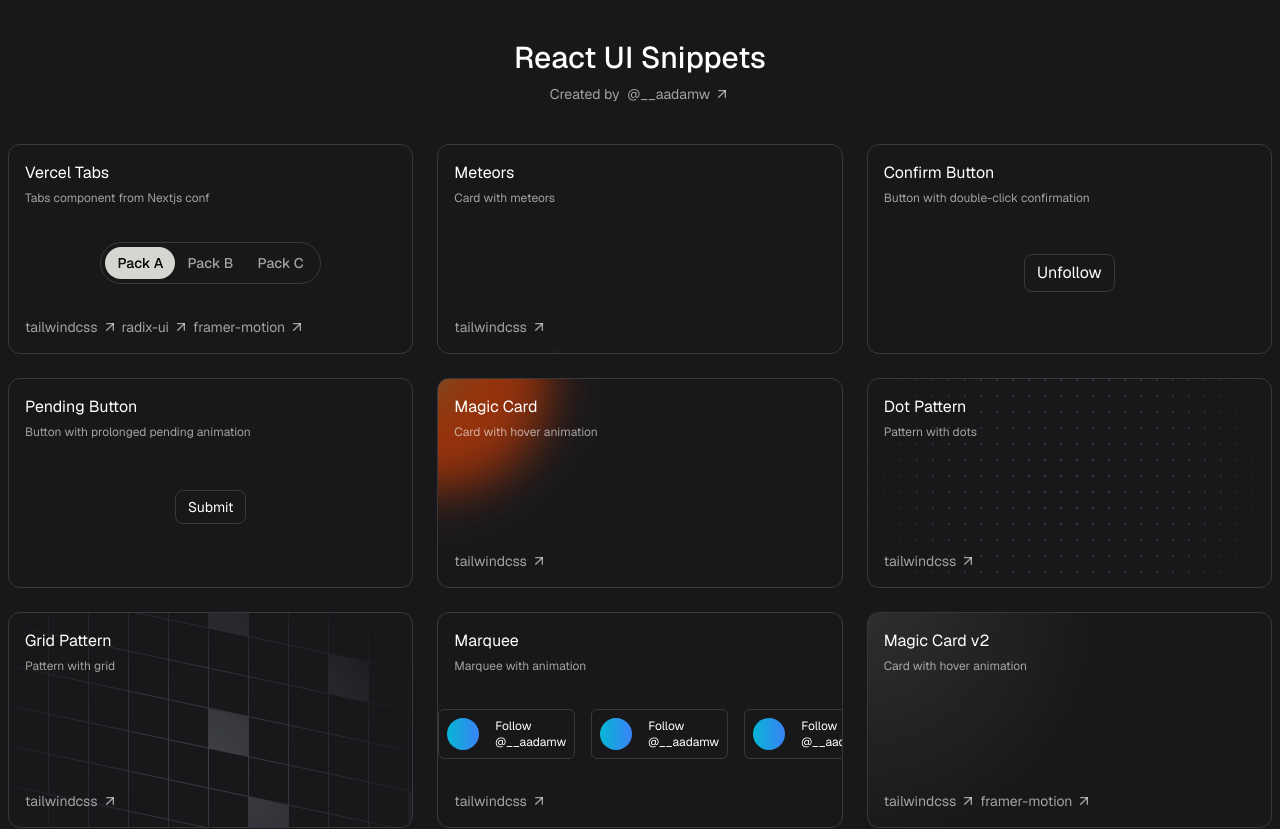
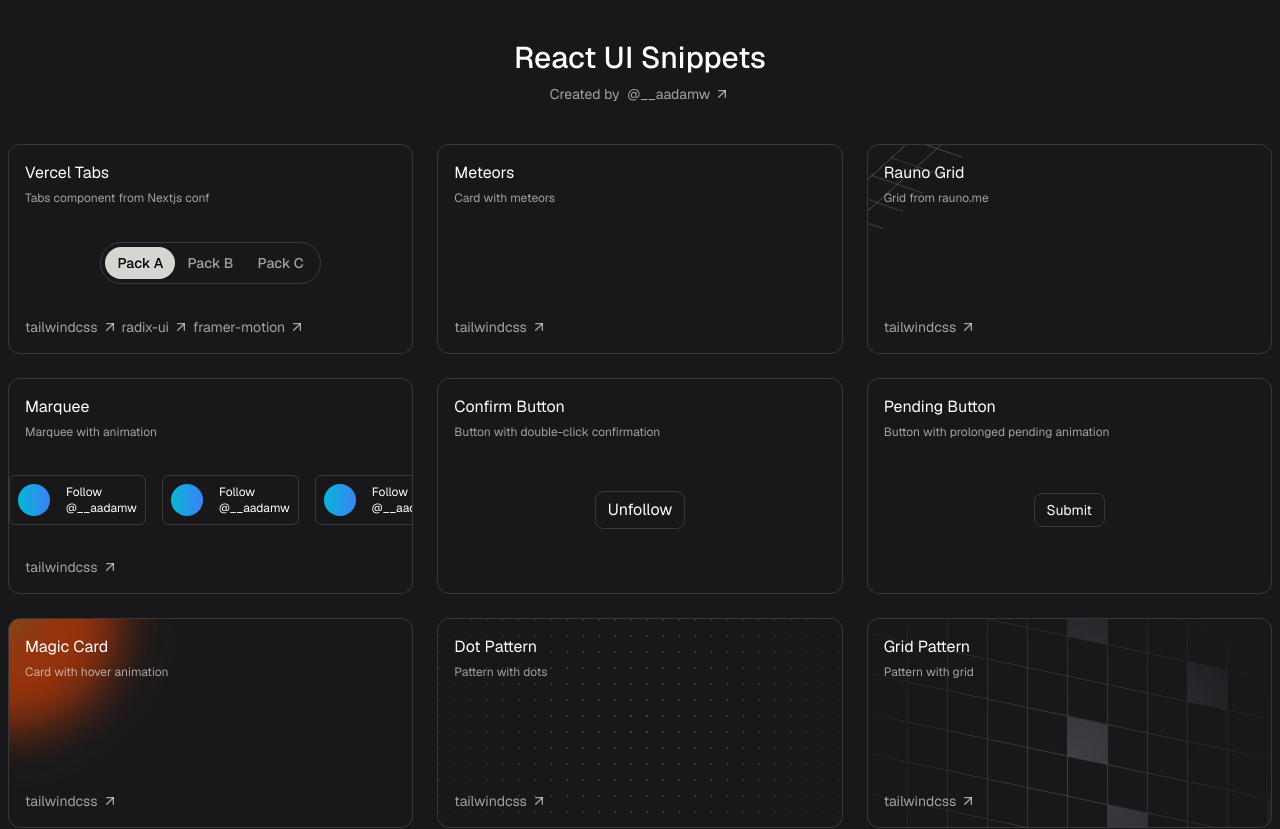
Before and after one commit to aadamw/react-snippets, a Next.js app: page / in a window 1280 px wide. Shown: the top 829 px of the page. Built offline with nearby package versions, Linux system fonts and the light colour scheme.

Commit message:
Add rauno grid

```diff
--- a/components/card.tsx
+++ b/components/card.tsx
@@ -17,7 +17,7 @@
         <span className="text-xs text-white/60">{props.description}</span>
       </div>
       <div className="py-8 flex justify-center items-center">{props.children}</div>
-      <footer className="text-sm text-white/60">
+      <footer className="text-sm text-white/60 z-20">
         <ul className="flex flex-wrap gap-1">
           {props.technologies?.map(tech => (
             <li key={tech.name}>
--- a/components/snippets/index.ts
+++ b/components/snippets/index.ts
@@ -6,6 +6,7 @@
 import { MarqueeDemo } from './marquee/marquee'
 import { Meteors } from './meteors/meteors'
 import { PendingButton } from './pending-button/pending-button'
+import { RaunoGridDemo } from './rauno-grid/rauno-grid'
 import { VercelTabs } from './vercel-tabs/vercel-tabs'
 
 export type Technology = {
@@ -38,6 +39,20 @@
     title: 'Meteors',
     description: 'Card with meteors',
     Component: Meteors,
+    technologies: [{ name: 'tailwindcss', href: 'https://tailwindcss.com/' }],
+  },
+  {
+    id: 'Rauno-Grid',
+    title: 'Rauno Grid',
+    description: 'Grid from rauno.me',
+    Component: RaunoGridDemo,
+    technologies: [{ name: 'tailwindcss', href: 'https://tailwindcss.com/' }],
+  },
+  {
+    id: 'Marquee',
+    title: 'Marquee',
+    description: 'Marquee with animation',
+    Component: MarqueeDemo,
     technologies: [{ name: 'tailwindcss', href: 'https://tailwindcss.com/' }],
   },
   {
@@ -74,13 +89,6 @@
     technologies: [{ name: 'tailwindcss', href: 'https://tailwindcss.com/' }],
   },
   {
-    id: 'Marquee',
-    title: 'Marquee',
-    description: 'Marquee with animation',
-    Component: MarqueeDemo,
-    technologies: [{ name: 'tailwindcss', href: 'https://tailwindcss.com/' }],
-  },
-  {
     id: 'Magic-Card-v2',
     title: 'Magic Card v2',
     description: 'Card with hover animation',
--- /dev/null
+++ b/components/snippets/rauno-grid/rauno-grid.tsx
@@ -0,0 +1,49 @@
+'use client'
+
+type RaunoGridProps = {
+  colors: Array<string>
+  gridCellSize: number
+}
+
+export function RaunoGrid({ gridCellSize = 80, ...props }: RaunoGridProps) {
+  const items = new Array(100).fill(true)
+
+  function getBackgroundColor() {
+    return props.colors[Math.floor(Math.random() * props.colors.length)]
+  }
+
+  const onMouseEnter = (e: React.MouseEvent<HTMLDivElement, MouseEvent>) => {
+    e.currentTarget.style.setProperty('--transition', 'background 0ms ease')
+    e.currentTarget.style.setProperty('--bgc', getBackgroundColor())
+  }
+
+  const onMouseOut = (e: React.MouseEvent<HTMLDivElement, MouseEvent>) => {
+    e.currentTarget.style.setProperty('--transition', 'background 1s ease')
+    e.currentTarget.style.setProperty('--bgc', 'transparent')
+  }
+
+  const style = { transition: 'opacity 250ms ease-out, var(--transition)', background: 'var(--bgc)' }
+  const cellProps = { onMouseEnter, onMouseOut, style }
+
+  return (
+    <div
+      className={`[--grid-cell-size:${gridCellSize}px] absolute inset-y-[-200px] inset-x-[-100px] grid grid-cols-[repeat(10,var(--grid-cell-size))] grid-rows-[repeat(10,var(--grid-cell-size))] w-full  skew-y-12 [--border:hsl(0_0%_93.0%_/_0.3)]`}
+      style={{ transform: 'skewX(-48deg) skewY(14deg) scaleX(2) scale(0.446484375) rotate(0) translateZ(0)' }}
+    >
+      {items.map((_, i) => (
+        <div key={i} className="border border-[var(--border)] border-t-0 border-r-0 grid grid-cols-2 grid-rows-2 h-20 w-20">
+          <div className="border-r border-[var(--border)]" {...cellProps} />
+          <div {...cellProps} />
+          <div className="border-t border-r border-[var(--border)]" {...cellProps} />
+          <div className="border-t border-[var(--border)]" {...cellProps} />
+        </div>
+      ))}
+    </div>
+  )
+}
+
+const colors = ['hsl(39 100% 57.0%)', 'hsl(151 55.0% 41.5%)', 'hsl(206 100% 50.0%)']
+
+export function RaunoGridDemo() {
+  return <RaunoGrid colors={colors} gridCellSize={80} />
+}
```
